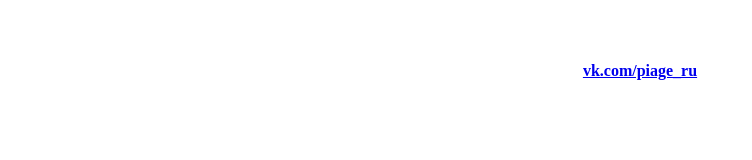
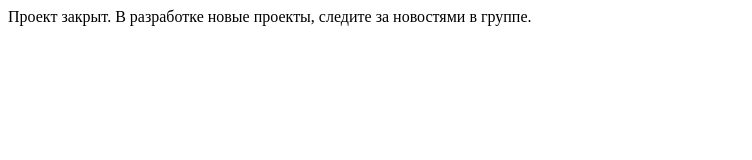
Before and after one commit to g0xff/page, a plain HTML site: page index.html in a window 1280 px wide. Shown: the whole page, without its empty margins (0-752 px from the left). Drawn offline with Linux system fonts and the light colour scheme.

Commit message:
Update index.html

```diff
--- a/index.html
+++ b/index.html
@@ -1,6 +1,6 @@
 <html>
   <body>
-    <br><br><br>
-    <center><a href="https://vk.com/piage_ru"><b>vk.com/piage_ru</b></a></center>
+Проект закрыт.
+В разработке новые проекты, следите за новостями в группе.
   </body>
 </html>
```
